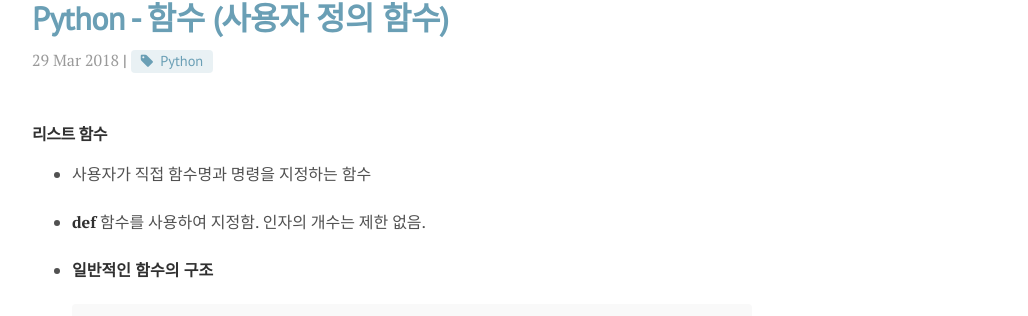
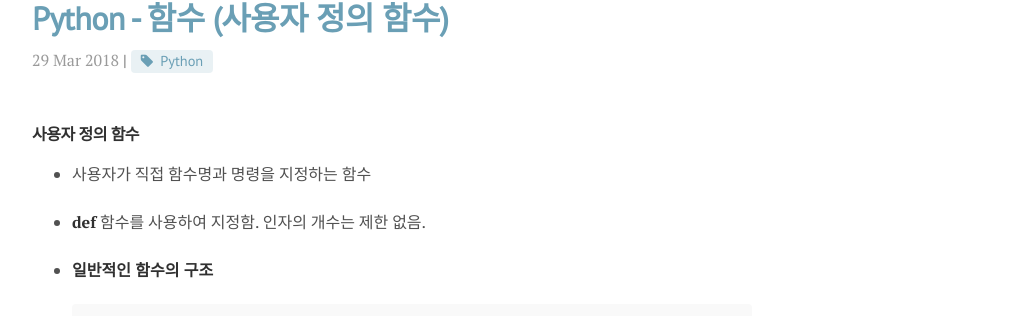
Before and after one commit to DongmeeKim/DongmeeKim.github.io, a Jekyll site: the page built from _posts/2018-03-29-python13.md, in a window 1280 px wide and 900 px high. Shown: the part 132-448 px from the top of the window, without its empty margins (248-1276 px from the left). Built offline with Jekyll 4.4.1, drawn with Linux system fonts in a browser that asks for light colours; nearby versions of some CDN libraries; comment, search, counter and statistics services are not loaded.

Commit message:
포스트 업로드

```diff
--- a/_posts/2018-03-29-python13.md
+++ b/_posts/2018-03-29-python13.md
@@ -8,7 +8,7 @@ comments: true
 
 
 
-### 리스트 함수
+### 사용자 정의 함수
 
 - 사용자가 직접 함수명과 명령을 지정하는 함수
 
```
